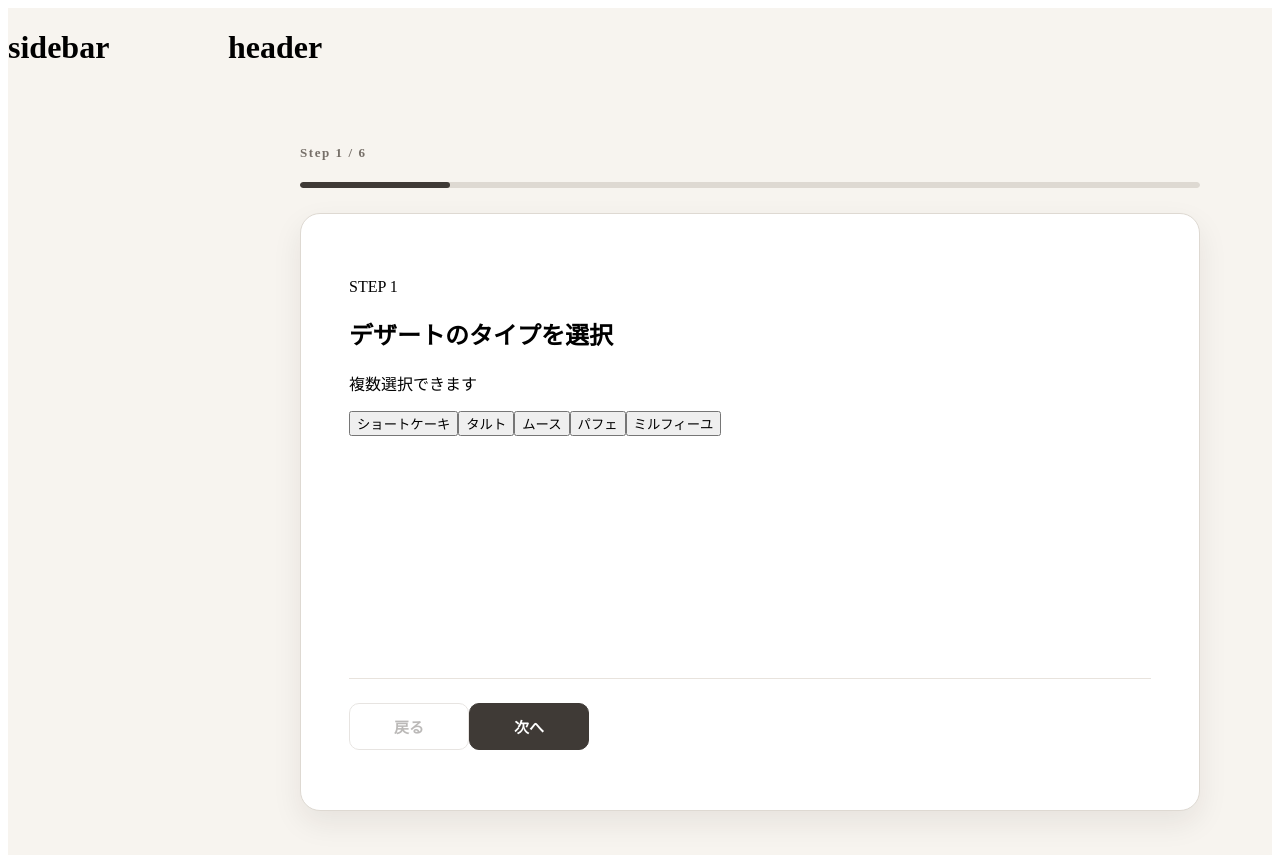
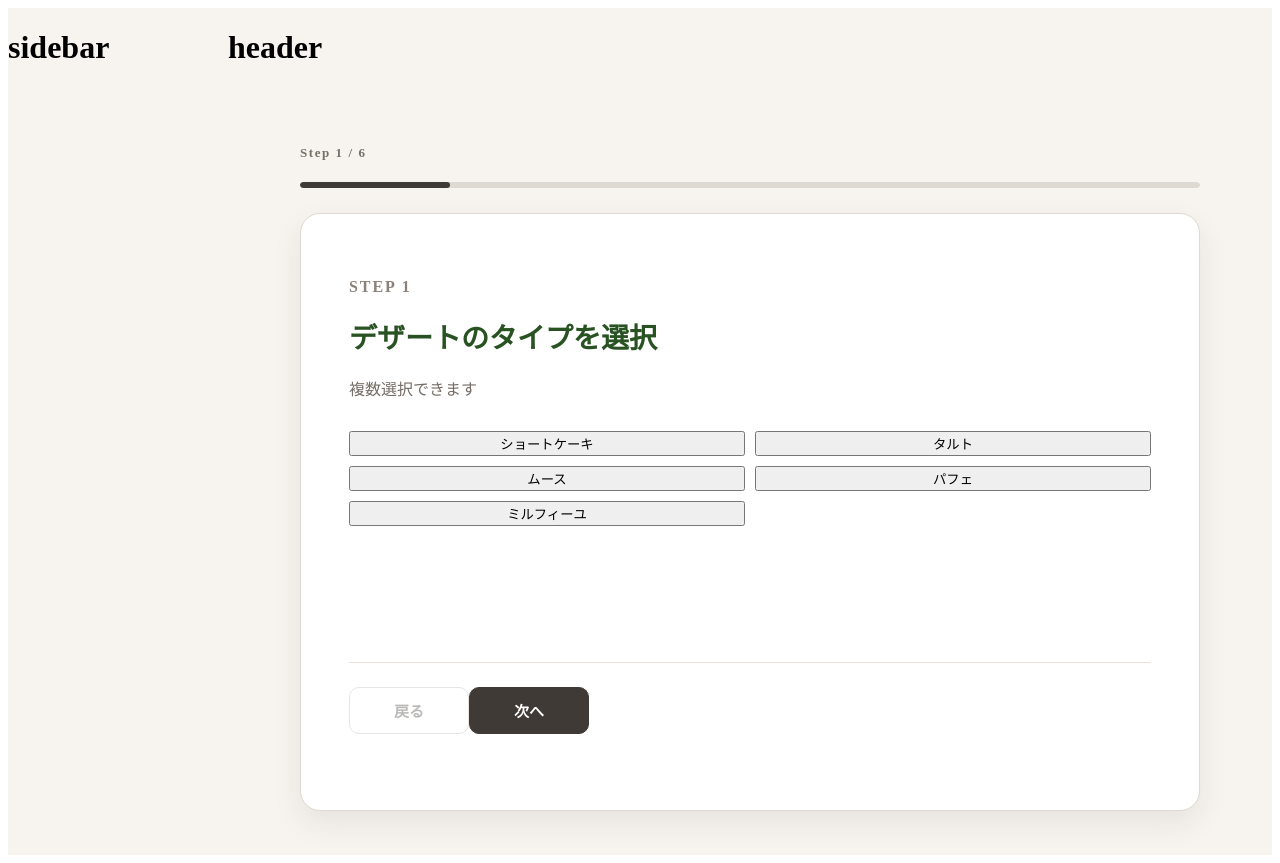
Before and after one commit to usamiyouhei/dessert_idea_builder, a Next.js app: page /idea-builder in a window 1280 px wide. Built offline with nearby package versions, Linux system fonts and the light colour scheme.

Commit message:
update scss

```diff
--- a/src/components/builder/OptionCard/OptionCard.tsx
+++ b/src/components/builder/OptionCard/OptionCard.tsx
@@ -1,20 +1,26 @@
-import React from "react";
-
+import styles from "./OptionCard.module.scss";
 type OptionCardProps = {
   label: string;
-  selected: boolean;
+  isSelected: boolean;
   onClick: () => void;
 };
 
 export default function OptionCard({
   label,
-  selected,
+  isSelected,
   onClick,
 }: OptionCardProps) {
   return (
-    <button type="button" aria-pressed={selected} onClick={onClick}>
-      {label}
-      {selected && <span>✓</span>}
+    <button
+      type="button"
+      className={`${styles.card} ${isSelected ? styles.selected : ""}`}
+      aria-pressed={isSelected}
+      onClick={onClick}
+    >
+      <span>{label}</span>
+      <span className={styles.check} aria-hidden="true">
+        {isSelected ? "✓" : ""}
+      </span>
     </button>
   );
 }
--- a/src/components/builder/OptionStep/OptionStep.module.scss
+++ b/src/components/builder/OptionStep/OptionStep.module.scss
@@ -0,0 +1,51 @@
+.optionStep {
+  width: 100%;
+}
+
+.heading {
+  margin-bottom: 36px;
+}
+
+.stepLabel {
+  display: inline-block;
+  margin-bottom: 24px;
+  color: #8b8178;
+  font-weight: 600;
+  letter-spacing: 0.12em;
+}
+
+.title {
+  margin: 0;
+  color: #285222;
+  font-size: clamp(28px, 4vw, 42px);
+  font-weight: 700;
+  line-height: 1.35;
+}
+
+.description {
+  margin: 18px 0 0;
+  color: #746c65;
+  font-size: 16px;
+  line-height: 1.7;
+}
+
+.options {
+  display: grid;
+  grid-template-columns: repeat(auto-fill, minmax(150px, 1fr));
+  gap: 14px;
+}
+
+@media (min-width: 640px) {
+  .heading {
+    margin-bottom: 28px;
+  }
+
+  .title {
+    font-size: 28px;
+  }
+
+  .options {
+    grid-template-columns: repeat(2, 1fr);
+    gap: 10px;
+  }
+}
```
